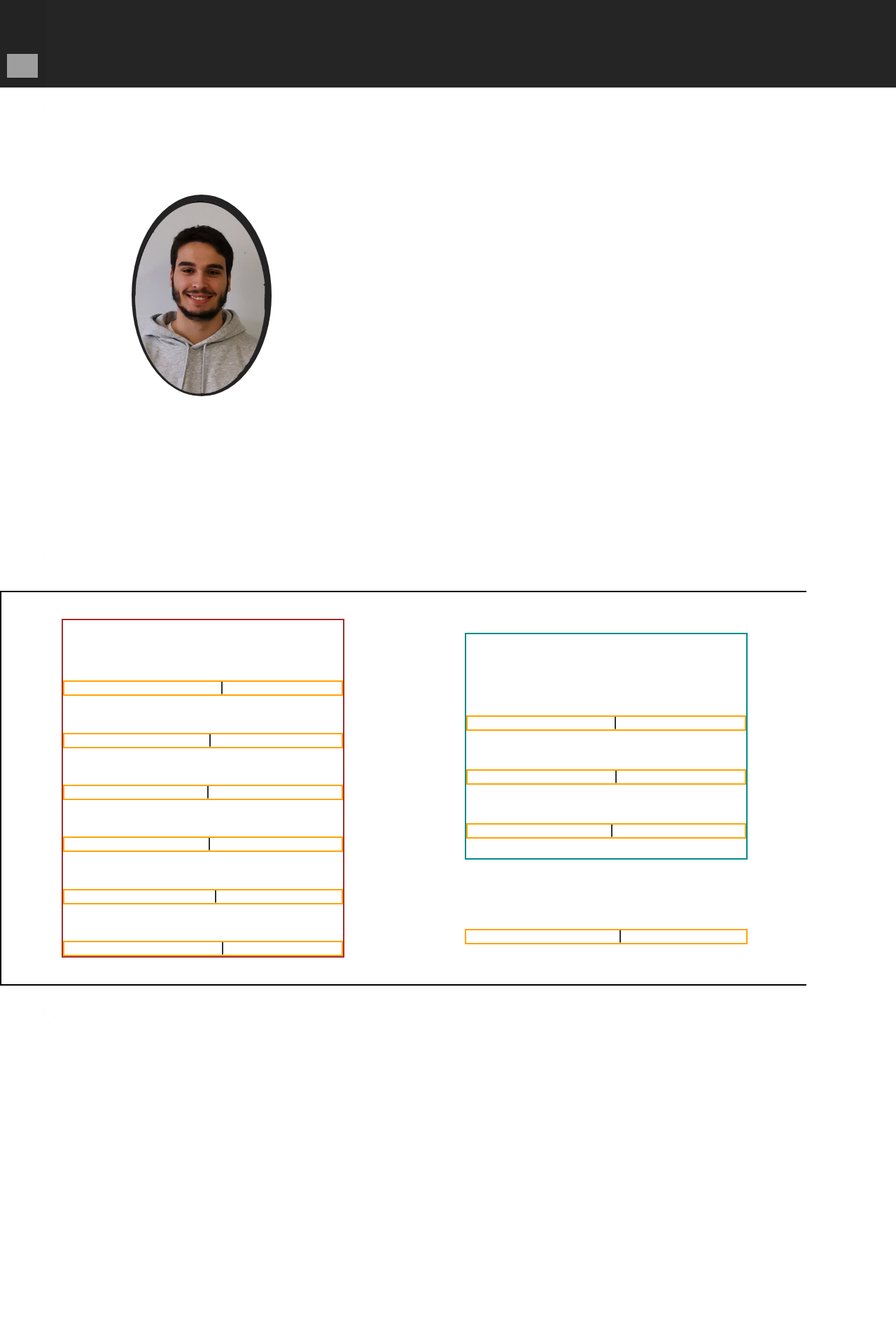
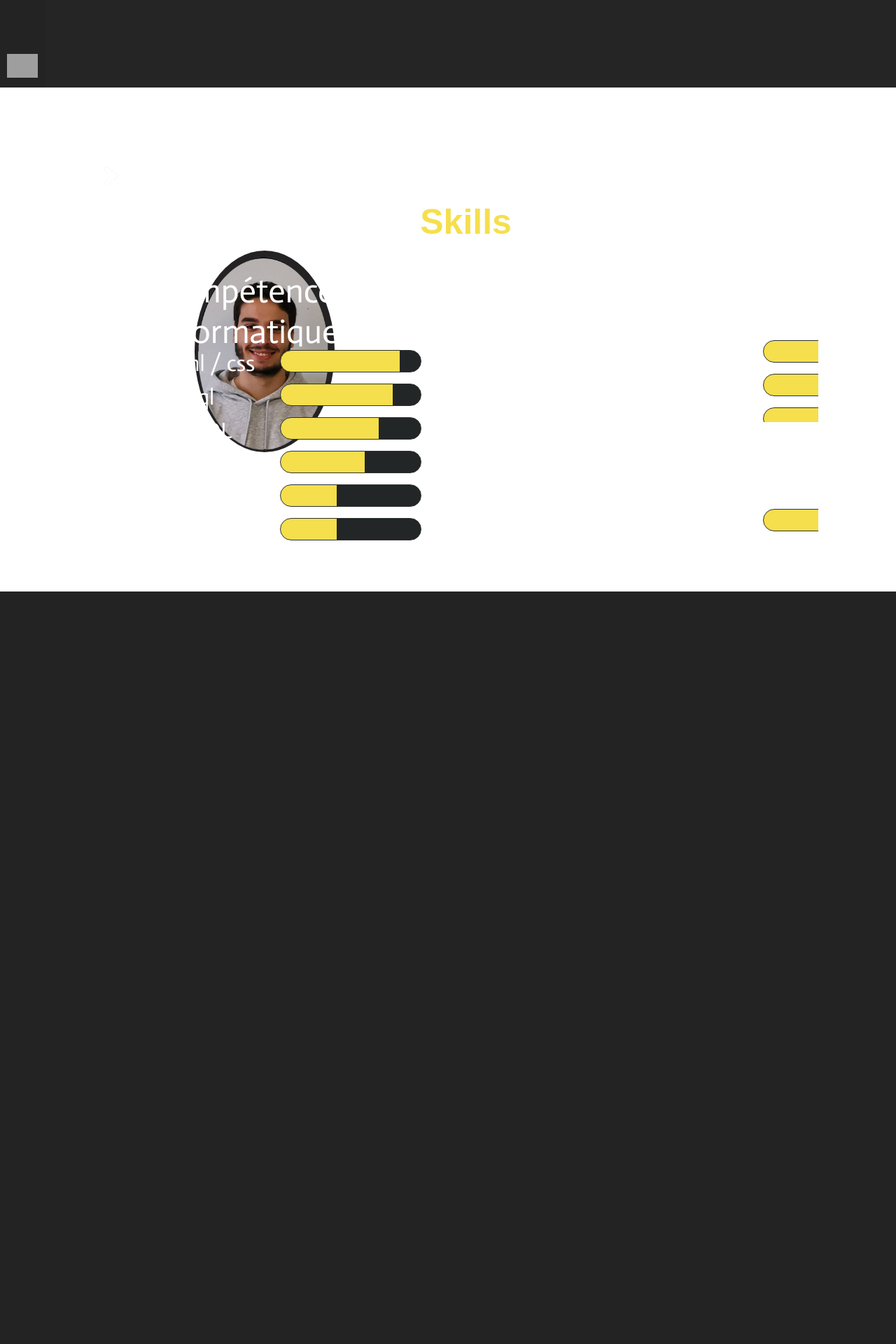
Before and after one commit to Lodene/Portfolio, a PHP site: page /html/profil.html in a window 1280 px wide. Shown: the part 675-2595 px from the top of the page at 70% size. After the commit the page ends 1520 px from the top, so only its background shows below. Run offline with PHP 8.4, Linux system fonts and the light colour scheme; some web fonts are replaced; grey boxes are pictures that could not be loaded.

Commit message:
ça marche uwu

```diff
--- a/css/page_skills.css
+++ b/css/page_skills.css
@@ -1,8 +1,17 @@
+@import url('https://fonts.googleapis.com/css2?family=Actor&display=swap');
+
+* {
+    font-family: 'Actor';
+}
+
+:root {
+    --yellow : rgb(245 223 77);
+}
 .skillBar {
     white-space: nowrap;
     text-overflow: ellipsis;
     width: 200px;
-    height: 100px;
+    height: 30px;
     min-height: 20px;
     margin-left: 5px;
     margin-left: auto;
@@ -11,43 +20,110 @@
     border: solid 1px #2c3133;
 }
 
-#page_skills_contenaire {
+
+.skillsBoxes {
+    display: flex;
+    align-items: center;
+    justify-content: center;
+    padding: 1rem 0;
+    padding-left: 3rem;
+}
+
+.skills div:nth-child(0) {
+    display: flex;
+    justify-content: center;
+}
+
+.skillBoxContainer {
+    display: flex;
+    flex-flow: wrap;
+    justify-content: center;
+    width: 100%;
+}
+
+.infobox {
+    display: flex;
+    justify-content: space-between;
+}
+
+.skillBox {
+    color: white;
+    display: flex;
+    flex-direction: column;
+    overflow: hidden;
+    padding: 10px;
+    border-radius: 2px;
+    width: 500px;
+    height: fit-content;
+    margin: 15px;
+}
+
+.skillBox.gauche, .skillBox.droite{
+    color: white;
+    display: flex;
+    flex-direction: column;
+    overflow: hidden;
+    padding: 10px;
+    border-radius: 2px;
+    width: 35%;
+    height: fit-content;
+    margin: 15px;
+    height: 50vh;
+}
+
+.page_skills_Box {
+    display: flex;
+    flex-direction: column;
+}
+.skillBox.droite {
+    justify-content: space-between;
+}
+
+.skillsBoxesTitre > h1 {
+    width: 100%;
+    font-size: 50px;
+    color: var(--yellow);
+}
+.skillsBoxesTitre{
+    text-align: center;
+
+}
+
+.title {
+    padding-bottom: 20px;
+}
+
+.skillBox .title {
+    font-size: 3rem;
+    justify-content: center;
+}
+
+.skillBox .infos {
+    transition: max-height 0.5s ease-in-out;
+}
+
+.skillBox .infos p {
+    font-size: 2rem;
+    padding: 5px 5px 5px 5px;
+}
+
+.skillBox p {
+    display: inline-flex;
+    width: 100%;
+    flex-flow: wrap;
+}
+
+
+
+.skillsBoxes {
     display: flex;
     justify-content: space-around;
-    align-items: center;
-    border: 2px solid black;
-    width: 100%;
-    height: 70vh;
 }
 
-.conteneur, .conteneur_deux {
-    min-width: 35%;
-}
 
-.conteneur_deux {
-    display: flex;
-    flex-direction: column;
-    justify-content: space-around;
-    height: 60vh;
-}
 
-.page_skills_block_texte {
-    display: flex;
-    justify-content: center;
-    border: 2px solid orange;
-}
-
-#page_skills_gauche {
-    height: 60vh;
-    display: flex;
-    flex-direction: column;
-    justify-content: space-between;
-    border: 2px solid brown;
-}
-
-.page_skills {
-    width: 100%;
-    text-align: center;
+#page_skills {
+    width: 90%;
     font-size: 30px;
 }
 
--- a/css/profil.css
+++ b/css/profil.css
@@ -142,14 +142,17 @@ body {
 
 
 .page {
-    /*transform: translateY(100vh);*/
+    transform: translateY(100vh);
+    transition-duration: 1s, 2s;
     min-height: 80vh;
     width: 90%;
     color: white;
-
+    position: absolute;
+    top: 10vh;
+    left: 7%;
 }
 .page.showed {
-    /*transform: translateY(0vh);*/
+    transform: translateY(0vh);
     transition-duration: 1s, 2s;
     position: absolute;
     top: 10vh;
@@ -159,7 +162,6 @@ body {
     border: 5px solid rgb(49, 48, 48);
     border-radius: 10%;
 }
-
 #contenue_page_about {
     display: flex;
     justify-content: space-around;
--- a/html/profil.html
+++ b/html/profil.html
@@ -83,57 +83,77 @@
         </section>
         <section id="page_skills" class="page">
             <img src="../img/fleche.png" class="fleche_page" onclick="verification(2, 'page_skills')">
-            <div id="page_skills_contenaire">
-                <div class="conteneur">
-                    <div id="page_skills_gauche">
-                        <div class="page_skills titre"><h4>Compétence informatique</h4></div>
-                        <div class="page_skills_block_texte">
-                            <div class="page_skills_texte"><p>Html / css</p></div>
-                            <div class="page_skills_bar"><p><span data-percentage='85' class='skillBar'></span></p></div>
+            <div class="contenaire_page_skills">
+                <div class="page_skills_Box">
+                    <div class="skillsBoxesTitre">
+                        <h1> Skills</h1>
                     </div>
-                        <div class="page_skills_block_texte">
-                            <div class="page_skills_texte"><p>SQL</p></div>
-                            <div class="page_skills_bar"><p><span data-percentage='70' class='skillBar'></span></p></div>
+                    <div class="skillsBoxes">
+                        <div class='skillBox gauche'>
+                            <p class='title'>Compétence informatique</p>
+                            <div class='infos'>
+                                <div class="infobox">
+                                    <div><p>Html / css</p></div>
+                                    <div><p><span data-percentage='85' class='skillBar'></span></p></div>
                                 </div>
-                        <div class="page_skills_block_texte">
-                            <div class="page_skills_texte"><p>Php</p></div>
-                            <div class="page_skills_bar"><p><span data-percentage='60' class='skillBar'></span></p></div>
+                                <div class="infobox">
+                                    <div><p>Mysql</p></div>
+                                    <div><p><span data-percentage='80' class='skillBar'></span></p></div>
                                 </div>
-                        <div class="page_skills_block_texte">
-                            <div class="page_skills_texte"><p>Java</p></div>
-                            <div class="page_skills_bar"><p><span data-percentage='15' class='skillBar'></span></p></div>
+                                <div class="infobox">
+                                    <div><p>PL/SQL</p></div>
+                                    <div><p><span data-percentage='70' class='skillBar'></p></div>
                                 </div>
-                        <div class="page_skills_block_texte">
-                            <div class="page_skills_texte"><p>Python</p></div>
-                            <div class="page_skills_bar"><p><span data-percentage='40' class='skillBar'></span></p></div>
+                                <div class="infobox">
+                                    <div><p>Php</p></div>
+                                    <div><p><span data-percentage='60' class='skillBar'></p></div>
                                 </div>
-                        <div class="page_skills_block_texte">
-                            <div class="page_skills_texte"><p>JavaScript</p></div>
-                            <div class="page_skills_bar"><p><span data-percentage='15' class='skillBar'></span></p></div>
+                                <div class="infobox">
+                                    <div><p>Python</p></div>
+                                    <div><p><span data-percentage='40' class='skillBar'></p></div>
+                                </div>
+                                <div class="infobox">
+                                    <div><p>JavaScript</p></div>
+                                    <div><p><span data-percentage='40' class='skillBar'></p></div>
+                                </div>
+                                <div class="infobox">
+                                    <div><p>Unix</p></div>
+                                    <div><p><span data-percentage='40' class='skillBar'></p></div>
+                                </div>
+                                <div class="infobox">
+                                    <div><p>Java</p></div>
+                                    <div><p><span data-percentage='30' class='skillBar'></p></div>
                                 </div>
                             </div>
                         </div>
-                <div class="conteneur_deux">
-                    <div id="page_skills_droite_haut">
-                        <div class="page_skills titre"><h4>Méthode</h4></div>
-                        <div class="page_skills_block_texte">
-                            <div class="page_skills_texte"><p>UML</p></div>
-                            <div class="page_skills_bar"><p><span data-percentage='90' class='skillBar'></span></p></div>
-                        </div>
-                        <div class="page_skills_block_texte">
-                            <div class="page_skills_texte"><p>MDD</p></div>
-                            <div class="page_skills_bar"><p><span data-percentage='70' class='skillBar'></span></p></div>
-                        </div>
-                        <div class="page_skills_block_texte">
-                            <div class="page_skills_texte"><p>GPI</p></div>
-                            <div class="page_skills_bar"><p><span data-percentage='80' class='skillBar'></span></p></div>
+                        <div class="skillBox droite">
+                            <div class='skillBox'>
+                                <p class='title'>Méthode</p>
+                                <div class='infos'>
+                                    <div class="infobox">
+                                        <div><p>UML</p></div>
+                                        <div><p><span data-percentage='85' class='skillBar'></span></p>
                                         </div>
                                     </div>
-                    <div id="page_skills_droite_bas">
-                        <div class="page_skills titre"><h4>Langue</h4></div>
-                        <div class="page_skills_block_texte">
-                            <div class="page_skills_texte"><p>Anglais</p></div>
-                            <div class="page_skills_bar"><p><span data-percentage='70' class='skillBar'></span></p></div>
+                                    <div class="infobox">
+                                        <div><p>MDD</p></div>
+                                        <div><p><span data-percentage='85' class='skillBar'></span></p></div>
+                                    </div>
+                                    <div class="infobox">
+                                        <div><p>GPI</p></div>
+                                        <div><p><span data-percentage='90' class='skillBar'></span></p></div>
+                                    </div>
+                                </div>
+                            </div>
+                            <div class='skillBox'>
+                                <p class='title'>Langue</p>
+                                <div class='infos'>
+                                    <div class="infobox">
+                                        <div><p>Anglais</p></div>
+                                        <div><p><span data-percentage='50' class='skillBar'></span></p></div>
+                                    </div>
+                                </div>
+                            </div>
                         </div>
                     </div>
                 </div>
@@ -160,7 +180,7 @@
 
 
 
-    <script src="../js/cacher.js"></script>
+    <script src="../js/main.js"></script>
 </body>
 
 
--- a/js/cacher.js
+++ b/js/main.js
@@ -17,6 +17,7 @@ function onestla(element1, element2){
 
 }
 
+//Affichage Fenetre
 function verification(val, element){
     let fenetre = document.getElementById(element);
     if (val == 1){
@@ -29,10 +30,26 @@ function verification(val, element){
         }
     } else if (val == 2) {
         fenetre.classList.remove("showed");
+        fenetre.classList.add("ciao");
+        console.log(fenetre)
         verif --;
     }
     sauvegarde = fenetre;
 }
+
+// SkillBar
+skillBars = document.querySelectorAll(".skillBar");
+skillBars.forEach((skillBar) => {
+
+    let percentage = skillBar.dataset.percentage;
+    skillBar.style.background =
+        "linear-gradient(90deg, rgb(245 223 77) 0%, rgb(245 223 77) " +
+        percentage +
+        "%, rgb(35 38 38) " +
+        percentage +
+        "%, rgb(35 38 38) 100%)";
+});
+
 
 
 onestla("about", "texteabout");
```
Lines whose indentation alone changed are shown as unchanged.
